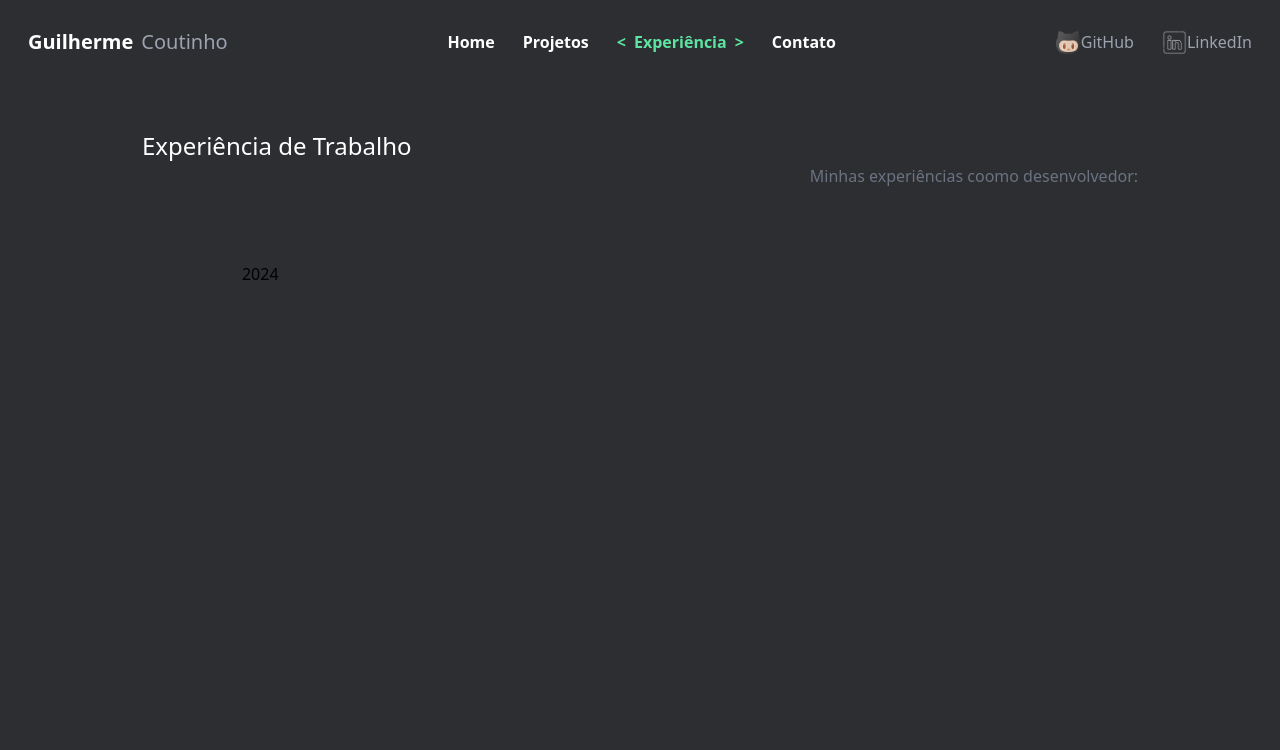
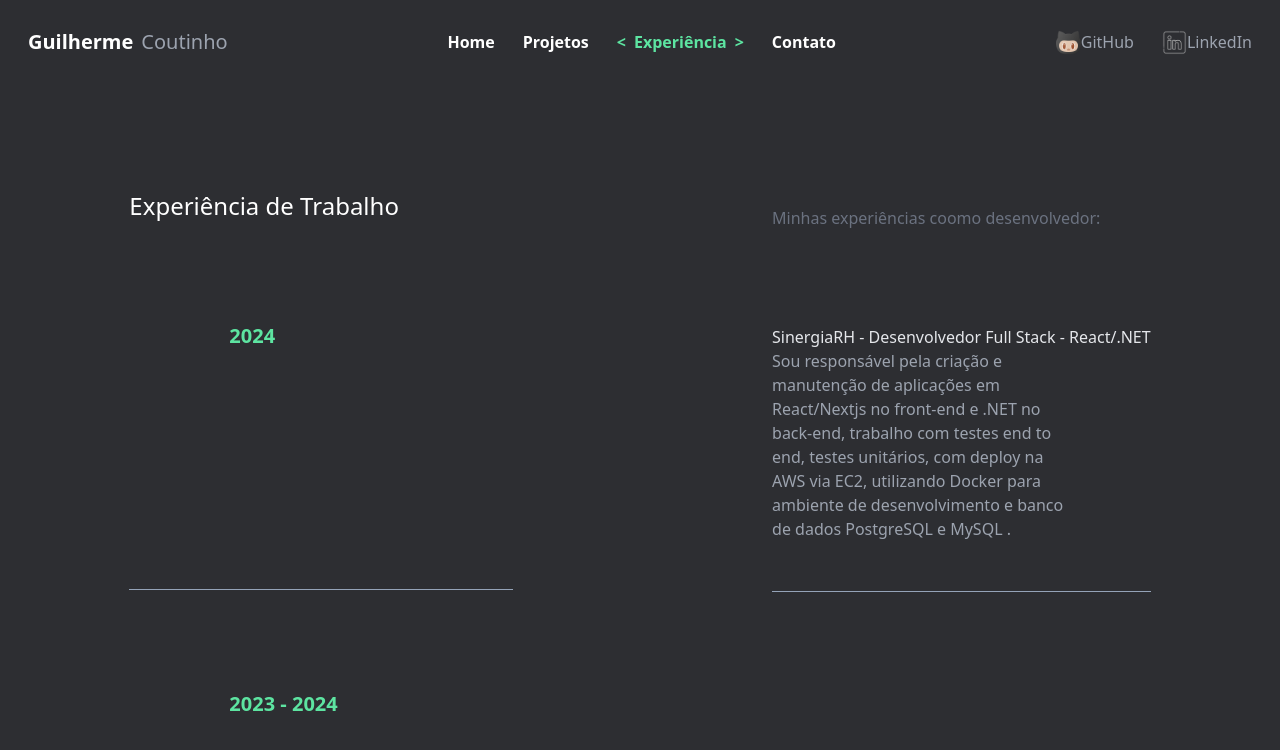
Before and after one commit to Gui089/Portfolio-nextjs, a Next.js app: page /experiencia in a window 1280 px wide. Shown: the top 750 px of the page. Built offline with nearby package versions, Linux system fonts and the light colour scheme.

Commit message:
feat: add exp in component

```diff
--- a/app/experiencia/page.tsx
+++ b/app/experiencia/page.tsx
@@ -11,17 +11,37 @@ const Experience = () => {
     }, []);
 
     return (
-        <div className="absolute w-full mt-[130px] items-center flex justify-around">
+        <div className="absolute w-full mt-[100px] items-center flex justify-around">
 
 
-            <div data-aos="fade-up" className="w-[30%]">
+            <div data-aos="fade-up" className="w-[30%] mt-[90px]">
                 <h1 className="text-white text-2xl">Experiência de Trabalho</h1>
-                <h1 className='ml-[100px] mt-[100px]'>2024</h1>
+                <h1 className='ml-[100px] mt-[100px] font-semibold text-xl text-[#5de4a1]'>2024</h1>
+
+                <div className='w-full mt-[239px] bg-slate-400 h-[1px]'></div>
+
+                <h1 className='ml-[100px] mt-[100px] font-semibold text-xl text-[#5de4a1]'>2023 - 2024</h1>
+
             </div>
 
-            <div  data-aos="fade-up" className='mt-[-65px]'>
+            <div  data-aos="fade-up" className='mt-[-20px]'>
                 <h1 className='text-gray-500'>Minhas experiências coomo desenvolvedor:</h1>
+                <h1 className='text-gray-200 mt-[95px]'>SinergiaRH - Desenvolvedor Full Stack - React/.NET</h1>
+
+                <div className='w-[300px] flex items-center'>
+                    <p className='text-gray-400'>
+                        Sou responsável pela criação e manutenção
+                        de aplicações em React/Nextjs no front-end e .NET no back-end, trabalho com testes end to end, testes unitários,
+                        com deploy na AWS via EC2, utilizando Docker para ambiente de desenvolvimento e banco de dados PostgreSQL e MySQL .
+                        </p>
+                </div>
+
+                <div className='w-full mt-[50px] bg-slate-400 h-[1px]'></div>
+
+
             </div>
+
+
         </div>
     )
 }
```
